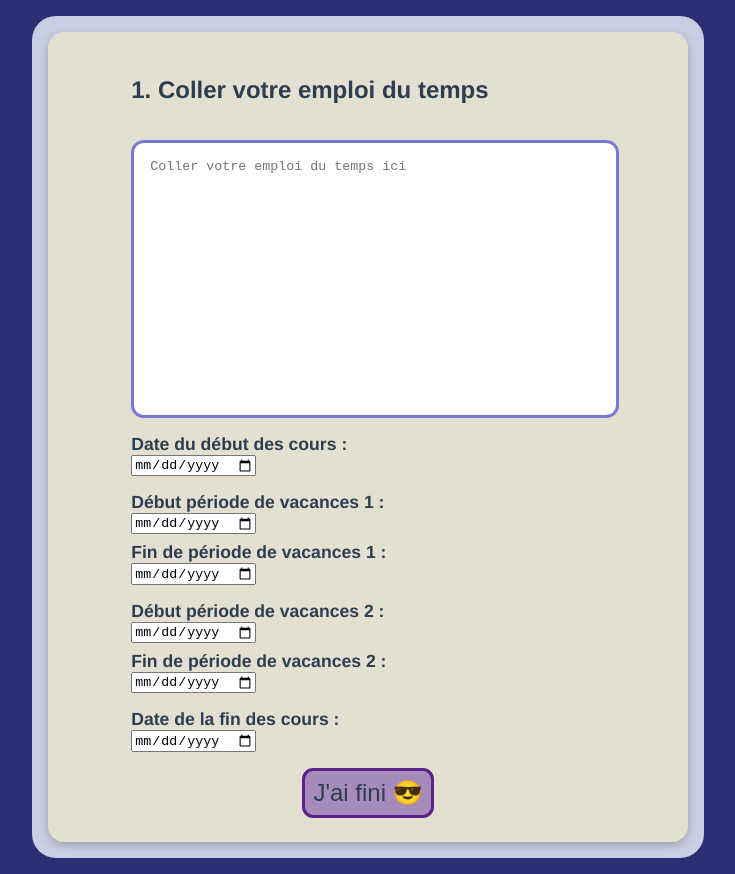
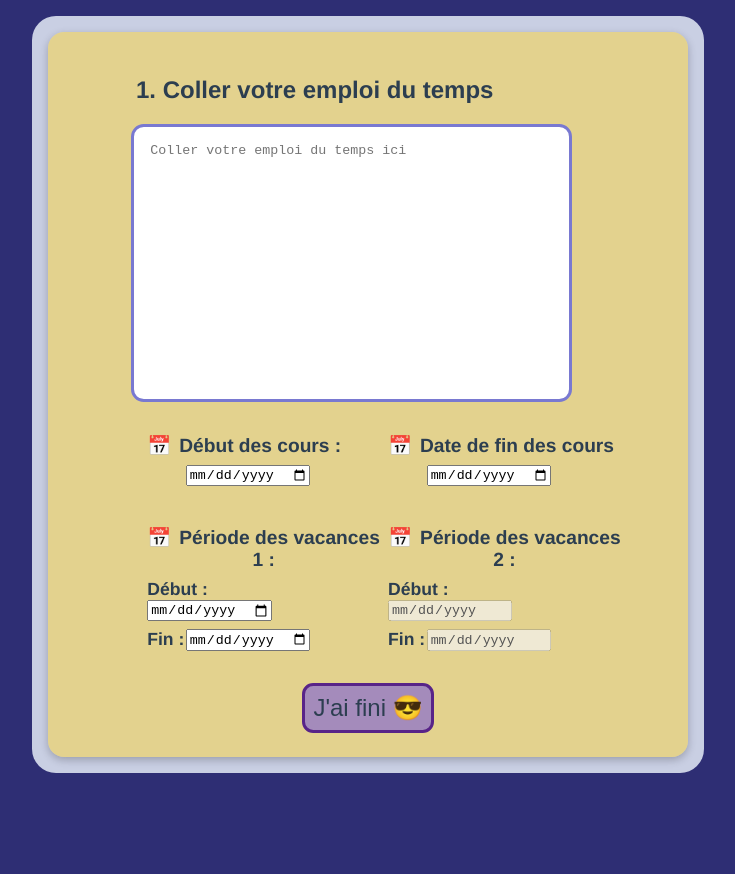
Before and after one commit to lsacienne/calendar-maker, a Vue app: page / in a window 1280 px wide. Shown: the whole page, without its empty margins (272-1007 px from the left). After the commit the page ends 800 px from the top, so only its background shows below. Built offline with nearby package versions, Linux system fonts and the light colour scheme.

Commit message:
:recycle: Use of Date container & Date field to replace basic markups

```diff
--- a/src/components/UserData.vue
+++ b/src/components/UserData.vue
@@ -1,38 +1,41 @@
 <template>
     <article>
+        <h1>1. Coller votre emploi du temps</h1>
         <form action="">
-            <h1>1. Coller votre emploi du temps</h1>
             <textarea name="schedule-handler" id="schedule-handler" placeholder="Coller votre emploi du temps ici"></textarea>
-            <div class="date">
-                <DateField labeltext="Date du début des cours :"></DateField>
+            <div class="date-grid">
+              <DateContainer title="Début des cours :">
+                  <DateField labeltext=""></DateField>
+              </DateContainer>
+
+              <DateContainer title="Date de fin des cours">
+                  <DateField labeltext=""></DateField>
+              </DateContainer>
+
+              <DateContainer title="Période des vacances 1 :">
+                  <DateField labeltext="Début :"></DateField>
+                  <DateField labeltext="Fin :"></DateField>
+              </DateContainer>
+
+              <DateContainer title="Période des vacances 2 :">
+                  <DateField  labeltext="Début :" :disabled="true"></DateField>
+                  <DateField labeltext="Fin :" :disabled="true"></DateField>
+              </DateContainer>
             </div>
 
-            <div class="date">
-                <DateField labeltext="Début période de vacances 1 :"></DateField>
-                <DateField labeltext="Fin de période de vacances 1 :"></DateField>
-            </div>
-
-            <div class="date">
-                <DateField labeltext="Début période de vacances 2 :"></DateField>
-                <DateField labeltext="Fin de période de vacances 2 :"></DateField>
-            </div>
-
-            <div class="date">
-                <DateField labeltext="Date de la fin des cours :"></DateField>
-            </div>
-
-            <input type="submit" value="J'ai fini 😎" id="end">
+            <input type="submit" value="J'ai fini 😎" id="end" ref="submit">
         </form>
     </article>
 </template>
 
 <script lang="ts">
 import { defineComponent } from 'vue'
+import DateContainer from './from_components/DateContainer.vue'
 import DateField from './from_components/DateField.vue'
 
 export default defineComponent({
   name: 'UserData',
-  components: { DateField }
+  components: { DateField, DateContainer }
 })
 </script>
 
@@ -41,10 +44,15 @@ export default defineComponent({
       display: flex;
       flex-direction: column;
       align-items: center;
-      background-color: rgba(255, 243, 193, 0.5);
+      background-color: rgba(255, 216, 59, 0.5);
       padding: 1.5rem;
       box-shadow: rgba(0, 0, 0, 0.24) 0px 3px 8px;
       border-radius: 1rem;
+    }
+
+    h1 {
+      margin-left: 4rem;
+      align-self: flex-start;
     }
 
     article form {
@@ -57,7 +65,7 @@ export default defineComponent({
 
     form textarea {
       border-radius: 0.8rem;
-      width: 95%;
+      width: 85%;
       height: 30vh;
       padding: 1rem;
       resize: none;
@@ -65,9 +73,9 @@ export default defineComponent({
       /*border: solid rgb(252, 204, 12) 0.2rem;*/
     }
 
-    .date {
-      display: flex;
-      flex-direction: column;
+    .date-grid {
+      display: grid;
+      grid-template-columns: 1fr 1fr;
       width: 100%;
       gap: 0.5rem;
     }
```
